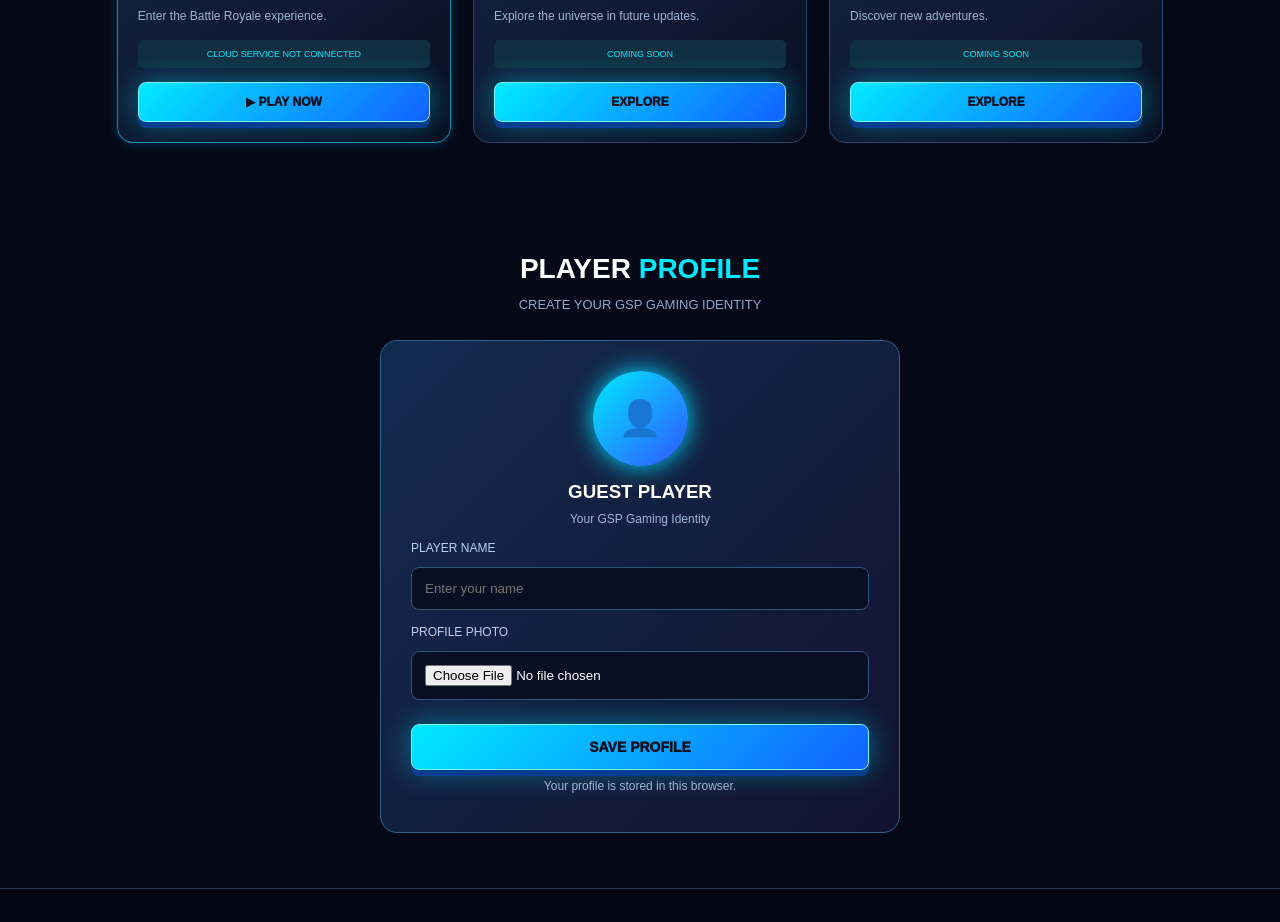
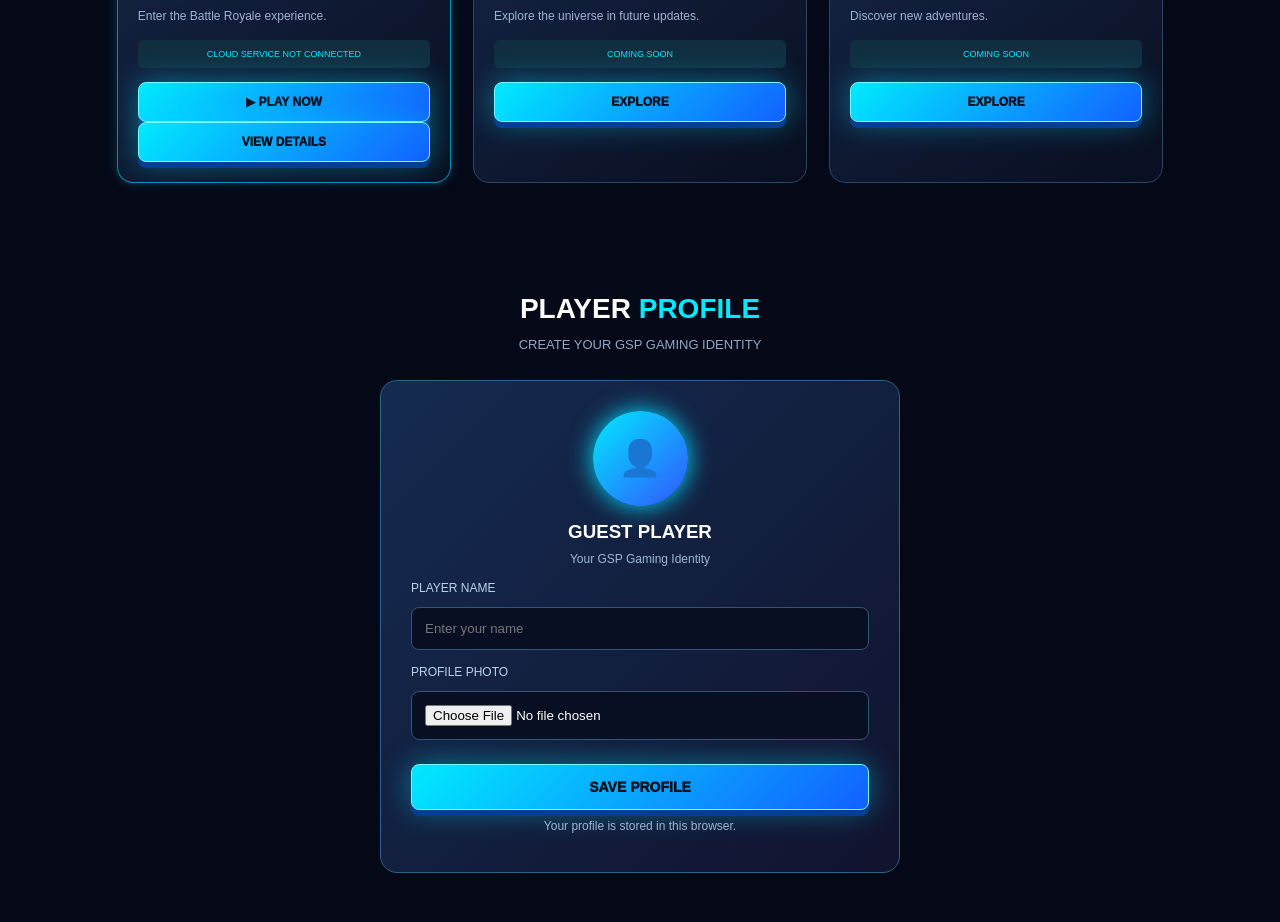
Before and after one commit to GSP-FF-SENSI-CREATE/GSP-FREE-PLAY, a plain HTML site: page index.html in a window 1280 px wide. Shown: the part 1204-2126 px from the top of the page. Drawn offline with Linux system fonts and the light colour scheme.

Commit message:
Update index.html

```diff
--- a/index.html
+++ b/index.html
@@ -326,6 +326,7 @@ style="width:100%;height:100%;object-fit:cover;border-radius:12px;">
     <p>Enter the Battle Royale experience.</p>
     <span class="status">CLOUD SERVICE NOT CONNECTED</span>
     <button class="primary" onclick="playGame()">▶ PLAY NOW</button>
+    <button class="primary" onclick="showGameDetails()">VIEW DETAILS</button>
    </div>
   </article>
 
```
